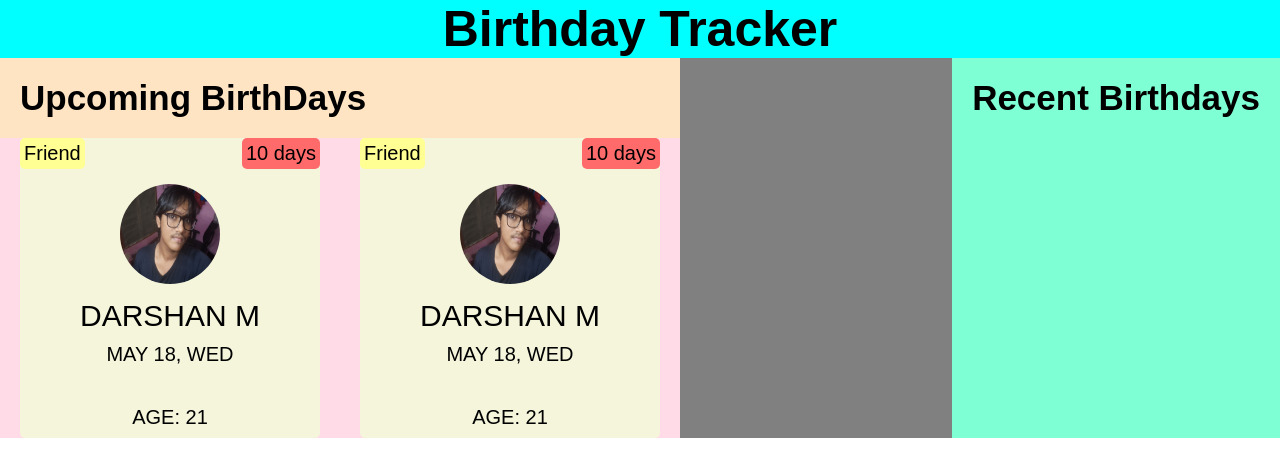
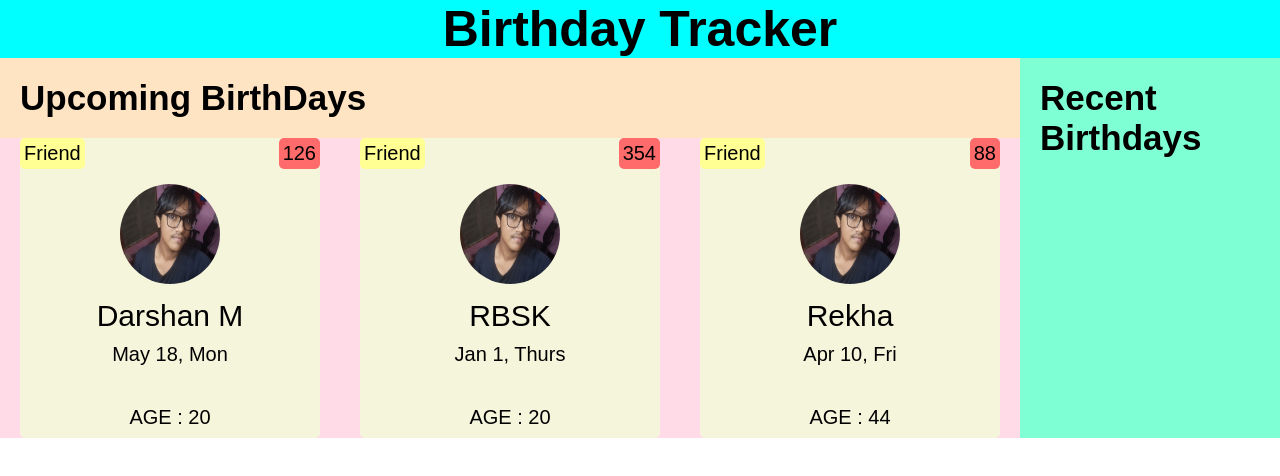
Before and after one commit to rbsk-05/birthday-tracker, a React (Vite) app: page / in a window 1280 px wide. Shown: the top 476 px of the page. Built offline with nearby package versions, Linux system fonts and the light colour scheme; a web font is replaced by a local one.

Commit message:
Day.js handled

```diff
--- a/src/App.css
+++ b/src/App.css
@@ -33,70 +33,6 @@
   flex-direction: row;
 }
 
-.Birthday-card{
-  background-color: beige;
-  height: 300px;
-  width: 300px;
-  margin: 0px 20px;
-  border-radius: 5px;
-
-  display: flex;
-  flex-direction: column;
-}
-
-.Birthday-card-header{
-  display: flex;
-  justify-content: space-between;
-  margin-bottom: 15px;
-}
-
-.Birthday-card-header span{
-  font-size: 20px;
-  padding: 4px;
-  border-radius: 5px;
-}
-
-.Birthday-tag{
-  background-color: rgb(255, 255, 147);
-}
-
-.Birthday-days{
-  background-color: rgb(255, 107, 107);
-}
-
-.Birthday-content-div{
-  display: flex;
-  flex-direction: column;
-  align-items: center;
-  justify-content: center;
-}
-
-.Birthday-img{
-  width: 100px;
-  height: 100px;
-  border-radius: 50%;
-  margin-bottom: 15px;
-}
-
-.Birthday-name{
-  font-size: 30px;
-  margin-top: 0px;
-  margin-bottom: 10px;
-}
-
-.Birthday-date{
-  margin: 0px;
-  margin-bottom: 10px;
-  font-size: 20px;
-}
-
-.Birthday-age{
-  margin: 0px;
-  font-size: 20px;
-  font-weight: 300;
-  margin-top: 30px;
-}
-
 .Recent-div{
   background-color: aquamarine;
 }
--- a/src/App.jsx
+++ b/src/App.jsx
@@ -1,4 +1,7 @@
 import './App.css'
+import birthdays from './birthdays';
+import BirthdayCard from './components/BirthdayCard';
+import {getAge, getDate, getDay, getBirthDate, getBirthMonth} from './utils/date';
 
 function App() {
   return (
@@ -13,34 +16,19 @@ function App() {
         <h3>Upcoming BirthDays</h3>
 
         <div className="Birthday-card-div">
-            <div className='Birthday-card'>
-              <div className="Birthday-card-header">
-                <span className='Birthday-tag'>Friend</span>
-                <span className='Birthday-days'>10 days</span>
-              </div>
-
-              <div className='Birthday-content-div'>
-                <img className="Birthday-img" src="darshan.jpg" />
-              <p className="Birthday-name">DARSHAN M</p>
-              <p className="Birthday-date">MAY 18, WED</p>
-              <p className="Birthday-age">AGE: 21</p>
-              </div>
-            </div>
-
-            <div className='Birthday-card'>
-              <div className="Birthday-card-header">
-                <span className='Birthday-tag'>Friend</span>
-                <span className='Birthday-days'>10 days</span>
-              </div>
-
-              <div className='Birthday-content-div'>
-                <img className="Birthday-img" src="darshan.jpg" />
-              <p className="Birthday-name">DARSHAN M</p>
-              <p className="Birthday-date">MAY 18, WED</p>
-              <p className="Birthday-age">AGE: 21</p>
-              </div>
-            </div>
-
+          {
+            birthdays.map(birthday => (
+              <BirthdayCard
+                key = {birthday.id}
+                birthday = {birthday}
+                age = {getAge(birthday.dob)}
+                daysLeft={getDate(birthday.dob)}
+                day = {getDay(birthday.dob)}
+                birthdate = {getBirthDate(birthday.dob)}
+                birthmonth={getBirthMonth(birthday.dob)}
+              />
+            ))
+          }
         </div>
 
 
--- /dev/null
+++ b/src/birthdays.js
@@ -0,0 +1,25 @@
+const birthdays = [
+  {
+    id : 1,
+    name : "Darshan M",
+    dob : "May 18 2005",
+    tag : "Friend",
+    image: "darshan.jpg"
+  },
+  {
+    id : 2,
+    name : "RBSK",
+    dob : "Jan 1 2006",
+    tag : "Friend",
+    image : "darshan.jpg"
+  },
+  {
+    id : 3,
+    name : "Rekha",
+    dob : "April 10 1981",
+    tag : "Friend",
+    image : "darshan.jpg"
+  }
+];
+
+export default birthdays;
--- /dev/null
+++ b/src/components/BirthdayCard.css
@@ -0,0 +1,63 @@
+.Birthday-card{
+  background-color: beige;
+  height: 300px;
+  width: 300px;
+  margin: 0px 20px;
+  border-radius: 5px;
+
+  display: flex;
+  flex-direction: column;
+}
+
+.Birthday-card-header{
+  display: flex;
+  justify-content: space-between;
+  margin-bottom: 15px;
+}
+
+.Birthday-card-header span{
+  font-size: 20px;
+  padding: 4px;
+  border-radius: 5px;
+}
+
+.Birthday-tag{
+  background-color: rgb(255, 255, 147);
+}
+
+.Birthday-days{
+  background-color: rgb(255, 107, 107);
+}
+
+.Birthday-content-div{
+  display: flex;
+  flex-direction: column;
+  align-items: center;
+  justify-content: center;
+}
+
+.Birthday-img{
+  width: 100px;
+  height: 100px;
+  border-radius: 50%;
+  margin-bottom: 15px;
+}
+
+.Birthday-name{
+  font-size: 30px;
+  margin-top: 0px;
+  margin-bottom: 10px;
+}
+
+.Birthday-date{
+  margin: 0px;
+  margin-bottom: 10px;
+  font-size: 20px;
+}
+
+.Birthday-age{
+  margin: 0px;
+  font-size: 20px;
+  font-weight: 300;
+  margin-top: 30px;
+}
--- /dev/null
+++ b/src/components/BirthdayCard.jsx
@@ -0,0 +1,21 @@
+import './BirthdayCard.css'
+
+function BirthdayCard ({birthday, age, daysLeft, day, birthdate, birthmonth}) {
+  return (
+    <div className='Birthday-card'>
+        <div className="Birthday-card-header">
+          <span className='Birthday-tag'>{birthday.tag}</span>
+          <span className='Birthday-days'>{daysLeft}</span>
+        </div>
+
+        <div className='Birthday-content-div'>
+        <img className="Birthday-img" src={birthday.image} />
+        <p className="Birthday-name">{birthday.name}</p>
+        <p className="Birthday-date">{birthmonth} {birthdate}, {day}</p>
+        <p className="Birthday-age">AGE : {age}</p>
+        </div>
+      </div>
+  );
+}
+
+export default BirthdayCard;
--- /dev/null
+++ b/src/utils/date.js
@@ -0,0 +1,67 @@
+function getBirthDate(dob){
+  const birthDate = new Date(dob);
+  return birthDate.getDate();
+}
+
+function getBirthMonth(dob){
+  const birthDate = new Date(dob);
+
+  const months = ["Jan", "Feb", "Mar", "Apr", "May", "Jun", "Jul", "Sep", "Aug", "Sep", "Oct", "Nov", "Dec"];
+
+  return months[birthDate.getMonth()]; //INDEXING
+}
+
+function getAge(dob){
+  const birthDate = new Date(dob); //CHANGES OUR DATA INTO IST
+  const today = new Date() // GETS CURRENT IST DATA
+
+  let age = today.getFullYear() - birthDate.getFullYear(); //CALCULATES AGE
+
+  //IF BDAY NOT HAPPEND YET, SUBTRACT 1 FROM AGE
+  if (birthDate.getMonth() > today.getMonth() || (
+      birthDate.getMonth() === today.getMonth() &&
+      birthDate.getDate() > today.getDate()))
+      {
+      age --;
+      }
+  return age
+}
+
+function getDate(dob){
+  const birthDate = new Date(dob);
+  const today = new Date();
+
+  //CALCULATING NEXT BDAY USING DAY, MONTH / YEAR IS CURRENT YEAR
+  let nextBirthdate = new Date(
+    today.getFullYear(),
+    birthDate.getMonth(), birthDate.getDate()
+  );
+
+
+  //IF HER BDAY IS JAN 1 2026, TDY IS JAN 13 2026 => SET IT TO JAN 1 2027
+  if (nextBirthdate < today){
+    nextBirthdate.setFullYear(today.getFullYear() + 1)
+  }
+
+  const daysLeftMS = nextBirthdate - today; //DATA IS STORED IN ms(milliseconds)
+  const daysLeft = Math.ceil(daysLeftMS/(1000 * 60 * 60 * 24)); //CONVERT ms => DAYS
+  return daysLeft;
+
+}
+
+
+function getDay(dob){
+  const birthDate = new Date(dob);
+  const today = new Date();
+
+  const bdate = birthDate.getDate()
+  const bmonth = birthDate.getMonth()
+
+  let temp = new Date(today.getFullYear(),bmonth, bdate);
+
+  const day = ["Sun", "Mon", "Tue", "Wed", "Thurs", "Fri", "Sat"]
+
+  return day[temp.getDay()]
+}
+
+export {getAge, getDate, getDay, getBirthDate, getBirthMonth}
```
